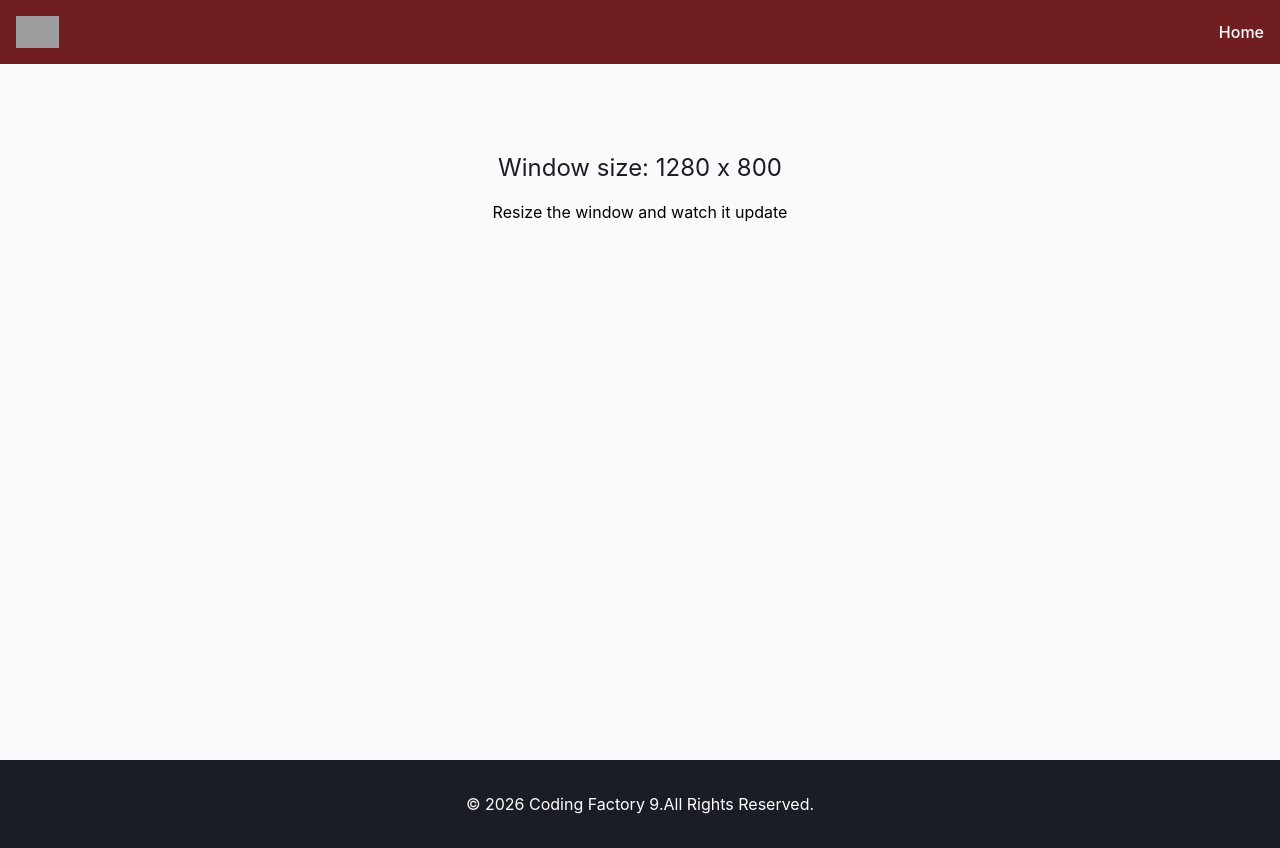
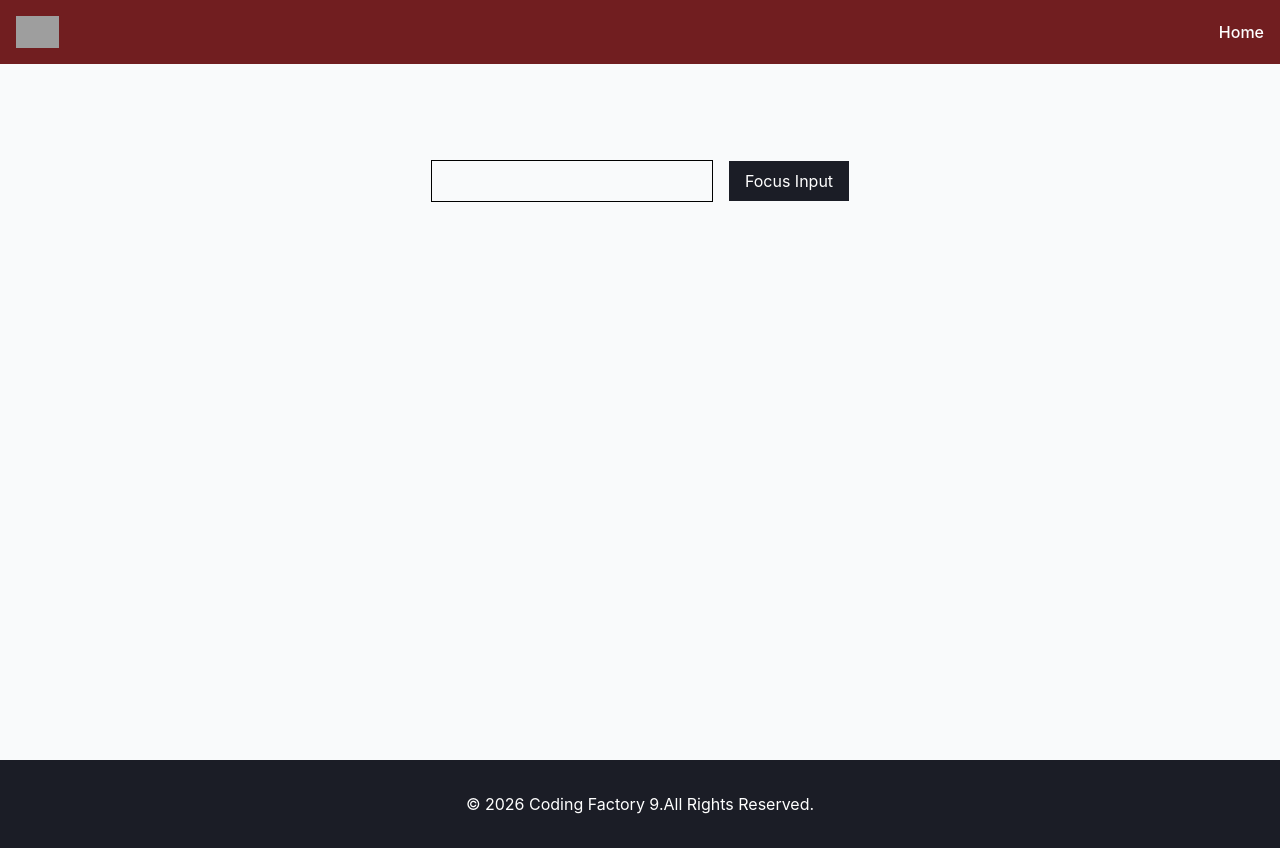
Before and after one commit to TimosPsy/cf9-react-app, a React (Vite) app: page / in a window 1280 px wide. Built offline with nearby package versions, Linux system fonts and the light colour scheme; grey boxes are pictures that could not be loaded.

Commit message:
feat: add FocusInput component

```diff
--- a/src/App.tsx
+++ b/src/App.tsx
@@ -41,7 +41,8 @@
  //import NameChangerWithTitle from "./components/LessonFive/NameChangerWithTitle.tsx";
  //import AutoRedirect from "./components/LessonSix/AutoRedirect.tsx";
  //import AutoRedirectAdvanced from "./components/LessonSix/AutoRedirectAdvanced.tsx";
- import WindowSize from "./components/LessonSix/WindowSize.tsx";
+ //import WindowSize from "./components/LessonSix/WindowSize.tsx";
+ import FocusInput from "./components/LessonSix/FocusInput.tsx";
 
 
 
@@ -78,7 +79,8 @@
           {/*<NameChangerWithTitle/>*/}
           {/*<AutoRedirect/>*/}
           {/*<AutoRedirectAdvanced/>*/}
-          <WindowSize/>
+          {/*<WindowSize/>*/}
+          <FocusInput/>
       </Layout>
     </>
   )
--- /dev/null
+++ b/src/components/LessonSix/FocusInput.tsx
@@ -0,0 +1,32 @@
+import {useRef} from "react";
+
+const FocusInput = () => {
+    const inputRef = useRef<HTMLInputElement>(null);
+
+    const handleClick = () => {
+        inputRef.current?.focus();
+    }
+
+    // useEffect(() => {
+    //   inputRef.current?.focus();
+    // }, [])
+
+    return (
+        <>
+            <div className="text-center space-x-4 my-4">
+                <input
+                    ref={inputRef}
+                    type="text"
+                    className="border focus:border-orange-500 px-4 py-2"
+                />
+                <button
+                    className="bg-cf-dark-gray  text-white px-4 py-2"
+                    onClick={handleClick}
+                >
+                    Focus Input
+                </button>
+            </div>
+        </>
+    )
+}
+export default FocusInput;
```
